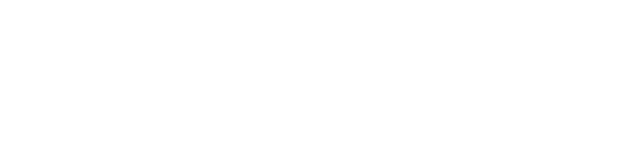
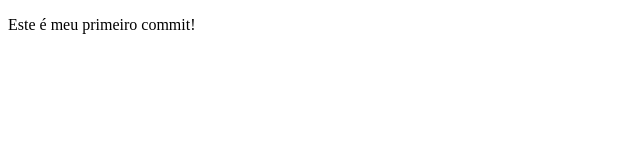
Before and after one commit to rafaelribeiro5/Aula, a plain HTML site: page index.html in a window 1280 px wide. Shown: the whole page, without its empty margins (0-640 px from the left). Drawn offline with Linux system fonts and the light colour scheme.

Commit message:
Teste de Commit

```diff
--- a/index.html
+++ b/index.html
@@ -3,7 +3,8 @@
 <head>
     <meta charset="UTF-8">
     <meta name="viewport" content="width=device-width, initial-scale=1.0">
-    <title>Document</title>
+    <title>Teste de Commit</title>
+    <p>Este é meu primeiro commit!</p>
 </head>
 <body>
 
```
